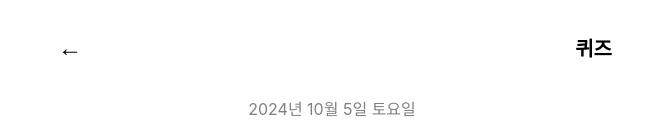
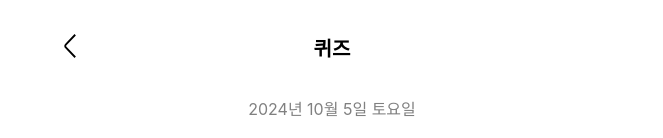
Before and after one commit to MyongjiCollaboration/Front, a React (Create React App) app: page /home in a window 1280 px wide. Shown: the top 138 px of the page, without its empty margins (308-971 px from the left). Built offline with nearby package versions, Linux system fonts and the light colour scheme.

Commit message:
fix : header 위치 변경

```diff
--- a/src/page/home.js
+++ b/src/page/home.js
@@ -1,6 +1,8 @@
 import React, { useState } from 'react';
 import styled, { ThemeProvider } from 'styled-components';
 import Theme from '../styles/Theme';
+import BackButtonIcon from '../img/Bottombar/BackButton.svg';
+import { useNavigate } from 'react-router-dom';
 
 const Home = () => {
   const [inputValue, setInputValue] = useState('');
@@ -10,6 +12,8 @@ const Home = () => {
     { nickname: '아들', answer: '아빠 미안해...' },
     { nickname: '딸', answer: '윤도현 노래?' },
   ]);
+
+  const navigate = useNavigate();
 
   const handleInputChange = (e) => {
     setInputValue(e.target.value);
@@ -26,11 +30,7 @@ const Home = () => {
   return (
     <ThemeProvider theme={Theme}>
       <Container>
-        <Header>
-          <BackButton>←</BackButton>
-          <Title>퀴즈</Title>
-        </Header>
-
+        <Header navigate={navigate} />
         <DateText>2024년 10월 5일 토요일</DateText>
 
         <QuestionBox>
@@ -66,6 +66,15 @@ const Home = () => {
 
 export default Home;
 
+const Header = ({ navigate }) => (
+  <HeaderContainer>
+    <BackButton onClick={() => navigate(-1)}>
+      <BackButtonImage src={BackButtonIcon} alt='Back' />
+    </BackButton>
+    <Title>퀴즈</Title>
+  </HeaderContainer>
+);
+
 // Styled Components
 const Container = styled.div`
   max-width: 600px;
@@ -79,19 +88,26 @@ const Container = styled.div`
   box-sizing: border-box;
 `;
 
-const Header = styled.div`
+const HeaderContainer = styled.div`
   width: 100%;
   display: flex;
-  justify-content: space-between;
+  justify-content: center;
   align-items: center;
   margin-bottom: 20px;
+  position: relative;
 `;
 
 const BackButton = styled.button`
+  position: absolute;
+  left: 0;
   background: none;
   border: none;
-  font-size: 24px;
   cursor: pointer;
+`;
+
+const BackButtonImage = styled.img`
+  width: 24px;
+  height: 24px;
 `;
 
 const Title = styled.h1`
```
